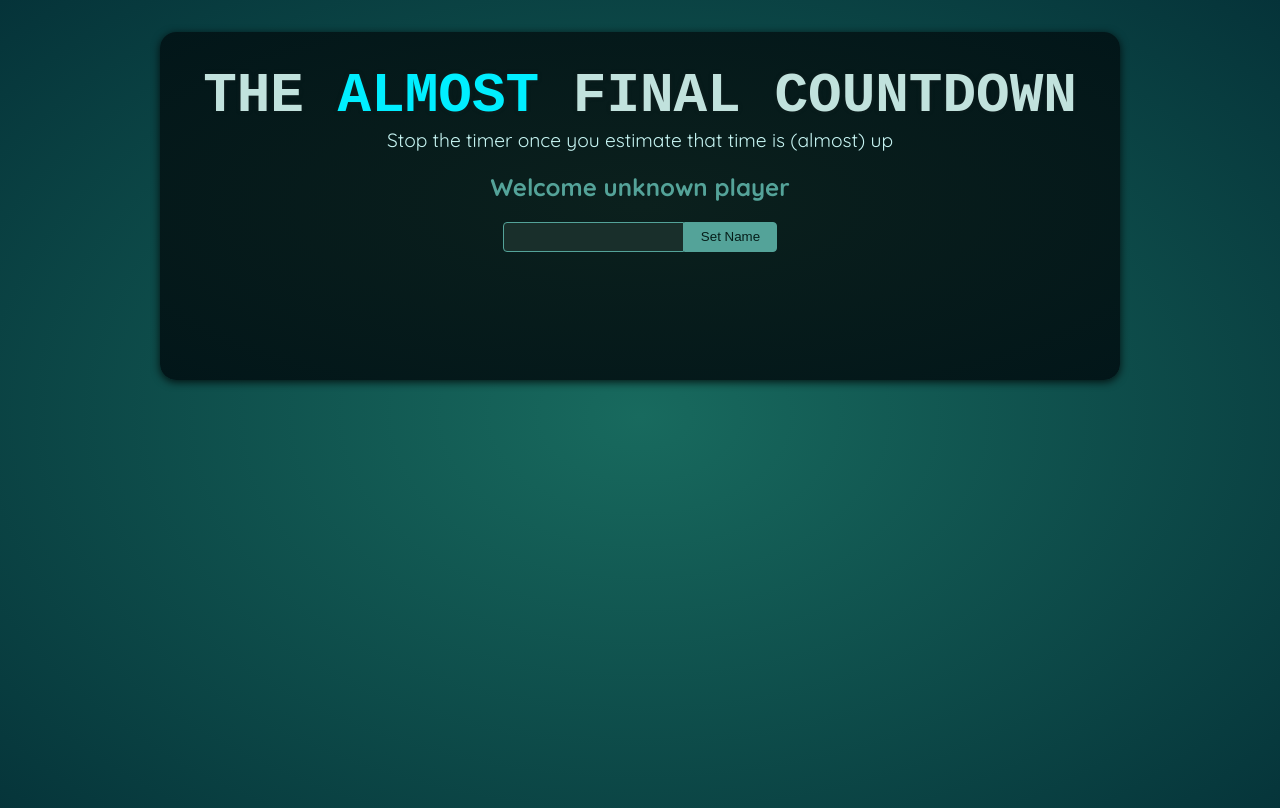
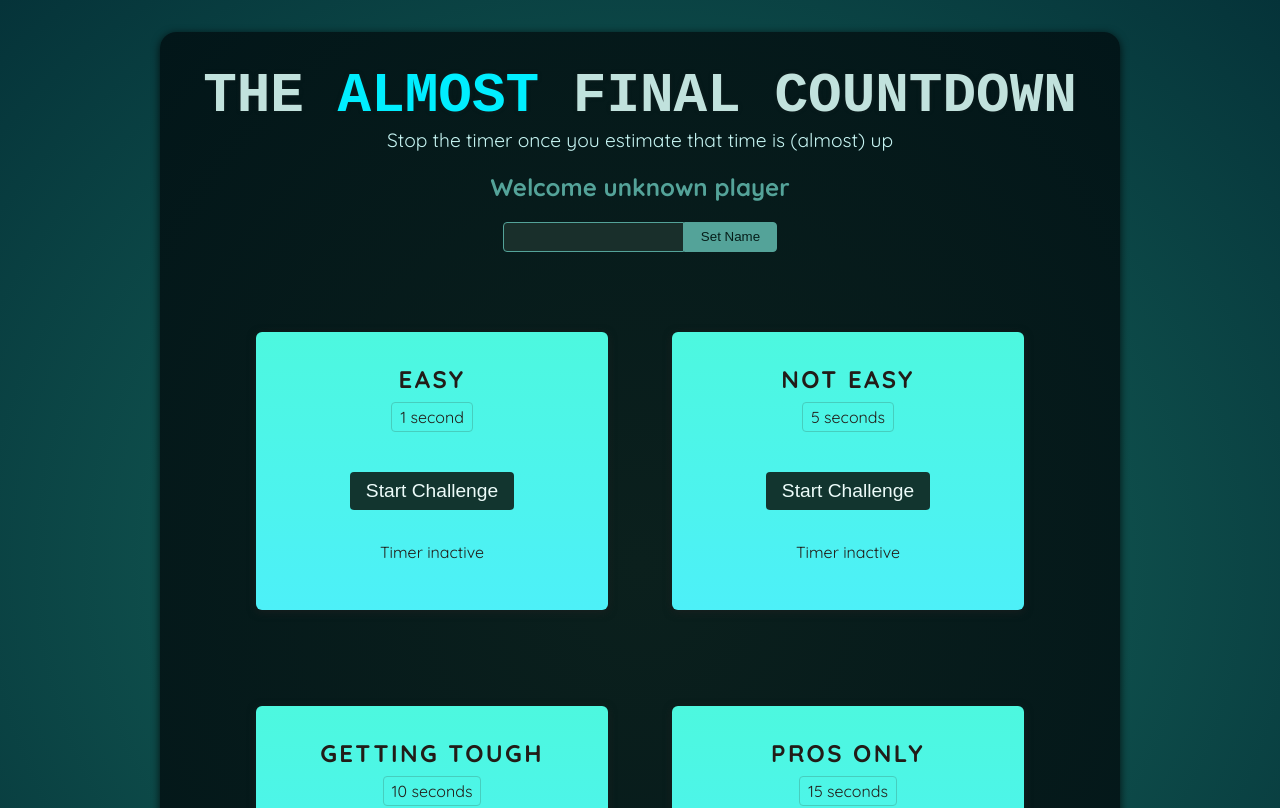
Before and after one commit to ftmatb/Refs-Portlas, a React (Vite) app: page / in a window 1280 px wide. Shown: the top 808 px of the page. Built offline with nearby package versions, Linux system fonts and the light colour scheme; a web font is replaced by a local one.

Commit message:
setting timers & managing state

```diff
--- a/src/App.jsx
+++ b/src/App.jsx
@@ -1,10 +1,17 @@
 import Player from "./components/Player.jsx";
+import TimerChallenge from "./components/TimerChanllenge.jsx";
+
 
 function App() {
   return (
     <>
       <Player />
-      <div id="challenges"></div>
+      <div id="challenges">
+        <TimerChallenge title="Easy" targetTime={1} />
+        <TimerChallenge title="not easy" targetTime={5} />
+        <TimerChallenge title="Getting tough" targetTime={10} />
+        <TimerChallenge title="Pros only" targetTime={15} />
+      </div>
     </>
   );
 }
--- /dev/null
+++ b/src/components/TimerChanllenge.jsx
@@ -0,0 +1,33 @@
+
+import { useState } from "react";
+
+export default function TimerChallenge({ title, targetTime }) {
+  const [timerStarted, setTimerStarted] = useState(false);
+  const [timerExpired, setTimerExpired] = useState(false);
+
+  function handleStart() {
+    setTimeout(() => {
+      setTimerExpired(true);
+    }, targetTime * 1000);
+
+    setTimerStarted(true);
+  }
+
+  return (
+    <section className="challenge">
+      <h2>{title}</h2>
+      {timerExpired && <p>You lost!</p>}
+      <p className="challenge-time">
+        {targetTime} second{targetTime > 1 ? "s" : ""}
+      </p>
+      <p>
+        <button onClick={handleStart}>
+          {timerStarted ? "Stop" : "Start"} Challenge
+        </button>
+      </p>
+      <p className={timerStarted ? "active" : undefined}>
+        {timerStarted ? "Time is running..." : "Timer inactive"}
+      </p>
+    </section>
+  );
+}
```
